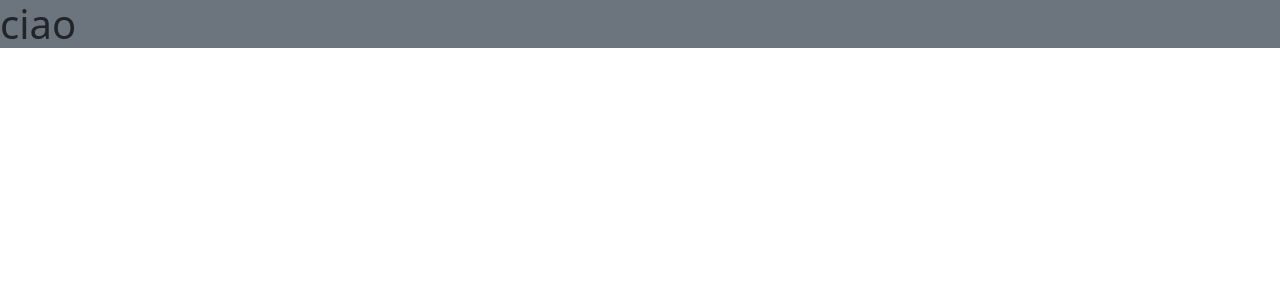
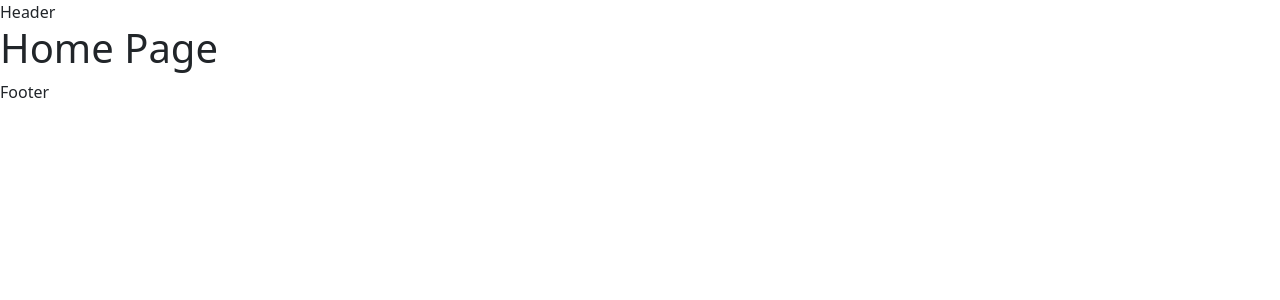
Before and after one commit to GianniC88/webapp-express, a React (Vite) app in the folder webapp-react/: page / in a window 1280 px wide. Shown: the top 300 px of the page. Built offline with nearby package versions, Linux system fonts and the light colour scheme.

Commit message:
feat: implement routing with DefaultLayout and HomePage components

```diff
--- a/webapp-react/src/App.jsx
+++ b/webapp-react/src/App.jsx
@@ -1,12 +1,19 @@
 import { useState } from 'react'
-
-
+import { BrowserRouter, Router, Route, Routes } from 'react-router-dom'
+import DefaultLayout from './assets/layout/DefaultLayout'
+import HomePage from './assets/pages/HomePage'
 function App() {
 
 
   return (
     <>
-      <h1 className='bg-secondary'>ciao</h1>
+      <BrowserRouter>
+        <Routes>
+          <Route element={<DefaultLayout />}>
+            <Route path='/' element={<HomePage />} />
+          </Route>
+        </Routes>
+      </BrowserRouter>
 
     </>
   )
--- /dev/null
+++ b/webapp-react/src/assets/layout/DefaultLayout.jsx
@@ -0,0 +1,12 @@
+import { Outlet } from "react-router-dom"
+export default function DefaultLayout() {
+	return (
+		<>
+			<header>Header</header>
+			<main>
+				<Outlet />
+			</main>
+			<footer>Footer</footer>
+		</>
+	)
+}
--- /dev/null
+++ b/webapp-react/src/assets/pages/HomePage.jsx
@@ -0,0 +1,7 @@
+export default function HomePage() {
+	return (
+		<>
+			<h1>Home Page</h1>
+		</>
+	)
+}
```
